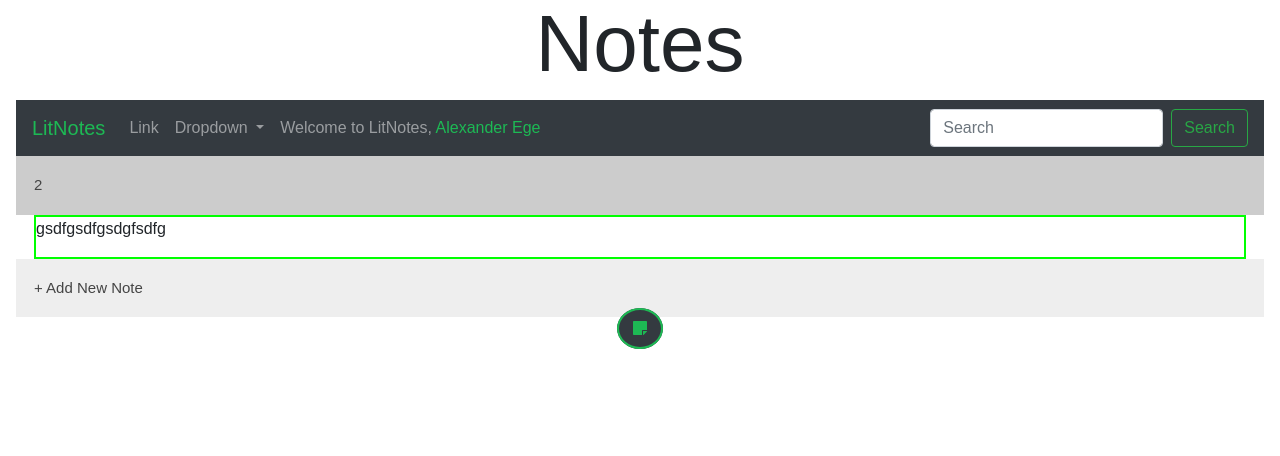
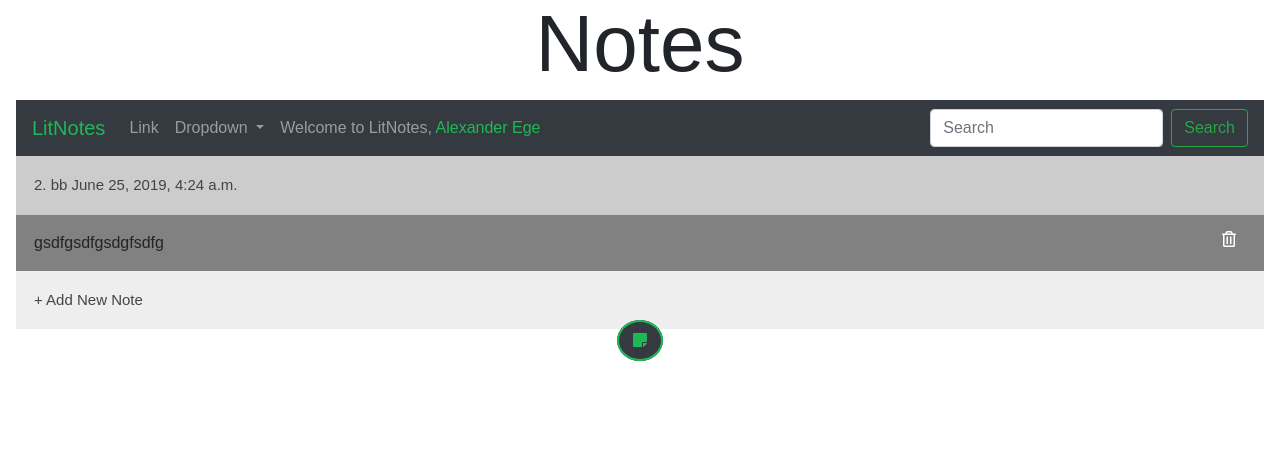
Before and after one commit to alexege/Notes_App, a Django app: template apps/notes_app/templates/notes_app/dashboard.html in a window 1280 px wide, after a click that opens the changed part. Shown: the part 44-500 px from the top of the page. Run offline with Django 3.2, Linux system fonts and the light colour scheme; the template is opened without the code that fills it: values that come from a table or form of the project are taken from there, others are empty; data comes from the database, SQL or seed files in the repository; both versions use the stored data as it was after the commit; parts of the project's set-up code (start-up, migrations or seed data) failed here and were passed over; some libraries are stand-ins or nearby versions.

Commit message:
Added delete function to notes

```diff
--- a/apps/notes_app/models.py
+++ b/apps/notes_app/models.py
@@ -8,3 +8,9 @@ class Note(models.Model):
     content = models.TextField()
     created_at = models.DateTimeField(auto_now_add=True)
     updated_at = models.DateTimeField(auto_now=True)
+
+class Category(models.Model):
+    name = models.CharField(max_length=255)
+    child = models.ManyToManyField(Note, related_name="categories")
+    created_at = models.DateTimeField(auto_now_add=True)
+    updated_at = models.DateTimeField(auto_now=True)
--- a/apps/notes_app/static/notes_app/css/style.css
+++ b/apps/notes_app/static/notes_app/css/style.css
@@ -112,7 +112,7 @@ body {
   }
 
   .panel-content {
-    border: 2px solid lime;
+    /* border: 2px solid lime; */
   }
 
   /* Sidebar */
@@ -159,3 +159,59 @@ body {
     .sidenav {padding-top: 15px;}
     .sidenav a {font-size: 18px;}
   }
+
+
+  /* Side Navbar Styling */
+  .side-bar-text {
+    color: #1DB954;
+  }
+
+  .center-text{
+    text-align: center;
+  }
+
+  .center-text input{
+    margin: 10px;
+  }
+
+  .inline{
+    display: inline-block;
+  }
+
+  .category a {
+    display: inline-block;
+  }
+
+  .panel {
+    margin: 0;
+  }
+
+  .panel{
+    margin-left: 0;
+    margin-right: 0;
+    background-color: #818181;
+    /* border: 2px solid black; */
+  }
+
+  .panel p {
+    margin-top: 1rem;
+  }
+
+  .inline {
+    display: inline-block;
+  }
+
+.relative-container {
+  position: relative;
+}
+
+  .trashcan {
+    position: absolute;
+    top: 1rem;
+    right: 10px;
+    color: white;
+  }
+
+  .trashcan:hover {
+    color: #1DB954;
+  }
--- a/apps/notes_app/templates/notes_app/dashboard.html
+++ b/apps/notes_app/templates/notes_app/dashboard.html
@@ -11,12 +11,45 @@
     <title>Successful Login</title>
 </head>
 <body>
+
+  <!-- Side Navbar -->
   <div id="mySidenav" class="sidenav">
     <a href="javascript:void(0)" class="closebtn" onclick="closeNav()">&times;</a>
-    <a href="#">Category1</a>
-    <a href="#">Category2</a>
-    <a href="#">Category3</a>
-    <a href="#">Category4</a>
+    <form action="/notes/add_category" method="POST">
+      {% csrf_token %}
+
+      <!-- Dynamically display categories -->
+      {% for category in list_of_categories %}
+      <div class="category">
+        <a href="#">{{category.name}}</a>
+        <a href="delete_category/{{category.id}}">
+        <i class="far fa-trash-alt"></i>
+        </a>
+      </div>
+      {% endfor %}
+
+      <!-- Add a Category -->
+      <div class="center-text">
+      <table>
+        <tr>
+          <td>
+            <label for="category-name" class="spotify-green">New Category:</label>
+          </td>
+        </tr>
+        <tr>
+          <td>
+            <input type="text" id="category-name" name="category-name">
+          </td>
+        </tr>
+        <tr>
+          <td>
+            <button class="btn btn-success">Add</button>
+          </td>
+        </tr>
+      </table>
+    </form>
+  </div>
+
   </div>
     <div id="main">
 
@@ -66,10 +99,15 @@
 
         <!-- Notes -->
         {% for note in list_of_notes %}
-        <button class="accordion">{{note.id}}</button>
+        <button class="accordion">{{note.id}}. {{note.title}} {{note.created_at}}</button>
           <div class="panel">
-            <div class="panel-content">
-            <p>{{note.content}}</p>
+            <div class="panel-content relative-container">
+              <p class="inline">{{note.content}}</p>
+              <!-- <p>{{note.category}}</p>
+              <p>{{note.form}}</p>
+              <p>{{note.created_at}}</p>
+              <p>{{note.updated_at}}</p> -->
+              <a href="delete_note/{{note.id}}"><i class="far fa-trash-alt inline trashcan"></i></a>
             </div>
           </div>
         {% endfor %}
@@ -149,7 +187,7 @@
       <!-- Add a note category button-->
       <div class="add_note">
           <a href="/notes/">
-            <i class="fas fa-sticky-note"></i>
+            <i class="fas fa-sticky-note" ></i>
           </a>
       </div>
 
@@ -168,12 +206,11 @@
       <!-- <h2>Sidenav Push Example</h2>
       <p>Click on the element below to open the side navigation menu, and push this content to the right.</p> -->
       <!-- <span style="font-size:30px;cursor:pointer" onclick="openNav()">&#9776; open</span> -->
-
     </div>
 
 <script>
+
 // accordion javascript
-
 var acc = document.getElementsByClassName("accordion");
 var i;
 
@@ -205,7 +242,6 @@ function openNav() {
     toggle = true;
   }
 }
-
 </script>
 </body>
 </html>
--- a/apps/notes_app/urls.py
+++ b/apps/notes_app/urls.py
@@ -3,4 +3,7 @@ from . import views
 urlpatterns = [
     url(r'^$', views.index),
     url(r'^add_note$', views.add_note),
+    url(r'^add_category$', views.add_category),
+    url(r'^delete_category/(?P<id>\d+)$', views.delete_category),
+    url(r'^delete_note/(?P<id>\d+)$', views.delete_note),
 ]
```
Also changed, not shown: apps/notes_app/views.py (+32 -1 lines), apps/notes_app/migrations/0002_category.py (added), apps/notes_app/migrations/0003_auto_20190624_1855.py (added), db.sqlite3. Lines whose indentation alone changed are shown as unchanged.
